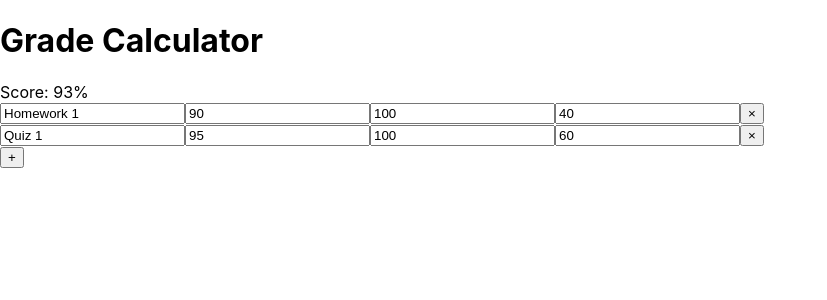
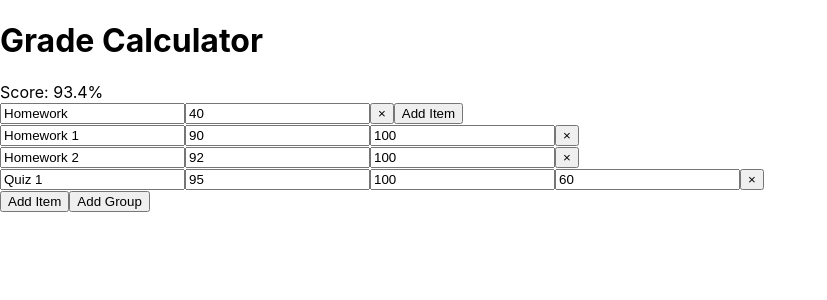
Before and after one commit to brentnequin/course-grade-calculator, a React (Create React App) app: page / in a window 1280 px wide. Shown: the top 300 px of the page, without its empty margins (0-827 px from the left). Built offline with nearby package versions, Linux system fonts and the light colour scheme.

Commit message:
finished functionality

```diff
--- a/src/Components/GradeCalculator.js
+++ b/src/Components/GradeCalculator.js
@@ -1,34 +1,64 @@
 import React from "react";
+import Group from "./Group";
 import Item from "./Item";
 import Score from "./Score";
+
+function isGroup(item) {
+    return "groupList" in item;
+}
 
 export default class GradeCalculator extends React.Component {
     constructor(props) {
         super(props);
-        this.state = {
-            itemList: [
+
+        let itemList = [
             {
+                id: 0,
+                groupList: [
+                    {
+                        id: 0,
                         itemName: "Homework 1",
                         itemScore: "90",
                         itemScoreMax: "100",
-                    itemWeight: "40"
                     },
                     {
+                        id: 1,
+                        itemName: "Homework 2",
+                        itemScore: "92",
+                        itemScoreMax: "100",
+                    }
+                ],
+                groupName: "Homework",
+                groupWeight: "40"
+            },
+            {
+                id: 1,
                 itemName: "Quiz 1",
                 itemScore: "95",
                 itemScoreMax: "100",
                 itemWeight: "60"
             }
-            ],
+        ]
+        if (JSON.parse(localStorage.getItem('itemList')))
+            itemList = JSON.parse(localStorage.getItem('itemList'));
+
+        this.state = {
+            itemList: itemList,
             score: 0
         };
-        this.onClickAddButton = this.onClickAddButton.bind(this);
-        //this.onChangeInput = this.onChangeInput.bind(this);
+        this.onClickAddItemButton = this.onClickAddItemButton.bind(this);
+        this.onClickAddGroupButton = this.onClickAddGroupButton.bind(this);
     }
 
-    calculateScore() {
-        return this.state.itemList.reduce((score, item) => {
-                if (item.itemName === "" || item.itemScore === "" || item.itemScoreMax === "" || item.itemWeight === "")
+    calculateScore(list) {
+        return list.reduce((score, item) => {
+                if (isGroup(item)) {
+                    if (item.groupName === "" || item.groupWeight === "")
+                        return score;
+                    else
+                        return this.calculateGroupScore(item);
+                }
+                else if (item.itemName === "" || item.itemScore === "" || item.itemScoreMax === "" || item.itemWeight === "")
                     return score; // if an item has any empty fields, do not include in computation
                 else
                     return score + (item.itemScore / item.itemScoreMax) * (item.itemWeight / 100);
@@ -36,24 +66,37 @@ export default class GradeCalculator extends React.Component {
         );
     }
 
+    calculateGroupScore(group) {
+        return group.groupList.reduce((score, item) => {
+            if (item.itemName === "" || item.itemScore === "" || item.itemScoreMax === "")
+                return score; // if an item has any empty fields, do not include in computation
+            else
+                return score + (item.itemScore / item.itemScoreMax) * (group.groupWeight / group.groupList.length / 100);
+        }, 0
+    );}
+
     componentDidMount() {
-        this.setState({score: this.calculateScore()});
+        if (JSON.parse(localStorage.getItem('itemList'))) {
+            let itemList = JSON.parse(localStorage.getItem('itemList'));
+            this.setState({itemList: itemList});
+        }
+        this.setState({score: this.calculateScore(this.state.itemList)});
     }
 
-    componentDidUpdate(prevProp, prevState) {
-        const score = this.calculateScore();
-        const itemList = this.state.itemList;
-        if (prevState.score !== score)
-            this.setState({score: score});
-        if (prevState.itemList !== itemList)
-            this.setState({itemList: itemList});
+    componentDidUpdate() {
+        localStorage.setItem('itemList', JSON.stringify(this.state.itemList));
     }
 
-
-    onClickAddButton(e) {
+    onClickAddItemButton(e) {
         let itemList = this.state.itemList;
+        let id;
+        if (itemList.length === 0)
+            id = 0;
+        else
+            id = itemList[itemList.length - 1].id + 1;
         this.setState({
             itemList: [...itemList, {
+                id: id,
                 itemName: "",
                 itemScore: "",
                 itemScoreMax: "",
@@ -62,11 +105,57 @@ export default class GradeCalculator extends React.Component {
         });
     }
 
+    onClickAddGroupButton(e) {
+        let itemList = this.state.itemList;
+        let id;
+        if (itemList.length === 0)
+            id = 0;
+        else
+            id = itemList[itemList.length - 1].id + 1;
+        this.setState({
+            itemList: [...itemList, {
+                id: id,
+                groupList: [
+                    {
+                        id: 0,
+                        itemName: "",
+                        itemScore: "",
+                        itemScoreMax: "",
+                    },
+                ],
+                groupWeight: ""
+            },]
+        });
+    }
+
+    onClickAddGroupItemButton(GroupIndex) {
+        let list = this.state.itemList;
+        let id;
+        if (list[GroupIndex].groupList.length === 0)
+            id = 0;
+        else
+            id = list[GroupIndex].groupList[list[GroupIndex].groupList.length - 1].id + 1;
+        list[GroupIndex].groupList.splice(list[GroupIndex].groupList.length, 0, {
+            id: id,
+            itemName: "",
+            itemScore: "",
+            itemScoreMax: "",
+        });
+        this.setState({itemList: list});
+    }
+
     onClickDeleteButton(index) {
         let itemList = this.state.itemList;
         itemList.splice(index, 1);
         this.setState({itemList: itemList});
-        console.log(index);
+        this.setState({score: this.calculateScore(itemList)})
+    }
+
+    onClickDeleteButtonGroupItem(GroupIndex, ItemIndex) {
+        let list = this.state.itemList;
+        list[GroupIndex].groupList.splice(ItemIndex, 1);
+        this.setState({itemList: list});
+        this.setState({score: this.calculateScore(list)})
     }
 
     onChangeInput(index, itemProp, newValue) {
@@ -74,14 +163,37 @@ export default class GradeCalculator extends React.Component {
         let item = {...itemList[index]};
         item[itemProp] = newValue;
         itemList[index] = item;
-        this.setState({itemList});
+        this.setState({itemList: itemList});
+        this.setState({score: this.calculateScore(itemList)})
+    }
+
+    onChangeInputGroupItem(groupIndex, itemIndex, itemProp, newValue) {
+        let list = [...this.state.itemList];
+        let item = {...list[groupIndex].groupList[itemIndex]};
+        item[itemProp] = newValue;
+        list[groupIndex].groupList[itemIndex] = item;
+        this.setState({itemList: list});
+        this.setState({score: this.calculateScore(list)})
     }
 
     render() {
-        const items = this.state.itemList.map((item, i) =>
-            <Item
-                key={i}
-                index={i}
+        const items = this.state.itemList.map((item) => {
+            if (isGroup(item))
+                return <Group
+                    key={item.id}
+                    index={item.id}
+                    list={item.groupList}
+                    groupName={item.groupName}
+                    groupWeight={item.groupWeight}
+                    onChangeInput={this.onChangeInput.bind(this)}
+                    onClickDeleteButton={this.onClickDeleteButton.bind(this)}
+                    onChangeInputGroupItem={this.onChangeInputGroupItem.bind(this)}
+                    onClickAddGroupItemButton={this.onClickAddGroupItemButton.bind(this)}
+                    onClickDeleteButtonGroupItem={this.onClickDeleteButtonGroupItem.bind(this)}
+                />
+            return <Item
+                key={item.id}
+                index={item.id}
                 itemName={item.itemName}
                 itemScore={item.itemScore}
                 itemScoreMax={item.itemScoreMax}
@@ -89,12 +201,13 @@ export default class GradeCalculator extends React.Component {
                 onChangeInput={this.onChangeInput.bind(this)}
                 onClickDeleteButton={this.onClickDeleteButton.bind(this)}
             />
-        );
+        });
         return (
             <div>
                 <Score score={this.state.score} />
                 <div>{items}</div>
-                <button onClick={this.onClickAddButton}>+</button>
+                <button onClick={this.onClickAddItemButton}>Add Item</button>
+                <button onClick={this.onClickAddGroupButton}>Add Group</button>
             </div>
         );
     }
--- /dev/null
+++ b/src/Components/Group.js
@@ -0,0 +1,40 @@
+import React from "react";
+import GroupItem from "./GroupItem";
+
+export default class Group extends React.Component {
+    render() {
+        const items = this.props.list.map((item, i) =>
+            <GroupItem
+                key={item.id} // random number between 0 and 9999
+                index={i}
+                groupIndex={this.props.index}
+                itemName={item.itemName}
+                itemScore={item.itemScore}
+                itemScoreMax={item.itemScoreMax}
+                onChangeInputGroupItem={this.props.onChangeInputGroupItem.bind(this)}
+                onClickDeleteButtonGroupItem={this.props.onClickDeleteButtonGroupItem.bind(this)}
+            />
+        );
+        return (
+            <div>
+                <input
+                    name="groupName"
+                    type="text"
+                    defaultValue={this.props.groupName}
+                    placeholder="Group Name"
+                    onChange={e => {this.props.onChangeInput(this.props.index, e.target.name, e.target.value)} }
+                />
+                <input
+                    name="groupWeight"
+                    type="number"
+                    defaultValue={this.props.groupWeight}
+                    placeholder="Group Weight"
+                    onChange={e => {this.props.onChangeInput(this.props.index, e.target.name, e.target.value)} }
+                />
+                <button onClick={() => {this.props.onClickDeleteButton(this.props.index)} }>×</button>
+                <button onClick={() => {this.props.onClickAddGroupItemButton(this.props.index)}} >Add Item</button>
+                {items}
+            </div>
+        )
+    }
+}
--- /dev/null
+++ b/src/Components/GroupItem.js
@@ -0,0 +1,32 @@
+import React from "react";
+
+export default class GroupItem extends React.Component {
+    render() {
+        return (
+            <div>
+                <input
+                    name="itemName"
+                    type="text"
+                    defaultValue={this.props.itemName}
+                    placeholder="Item Name"
+                    onChange={e => {this.props.onChangeInputGroupItem(this.props.groupIndex, this.props.index, e.target.name, e.target.value)} }
+                />
+                <input
+                    name="itemScore"
+                    type="number"
+                    defaultValue={this.props.itemScore}
+                    placeholder="Score"
+                    onChange={e => {this.props.onChangeInputGroupItem(this.props.groupIndex, this.props.index, e.target.name, e.target.value)} }
+                />
+                <input
+                    name="itemScoreMax"
+                    type="number"
+                    defaultValue={this.props.itemScoreMax}
+                    placeholder="Max"
+                    onChange={e => {this.props.onChangeInputGroupItem(this.props.groupIndex, this.props.index, e.target.name, e.target.value)} }
+                />
+                <button onClick={() => {this.props.onClickDeleteButtonGroupItem(this.props.index)} }>×</button>
+            </div>
+        );
+    }
+}
```
Lines whose indentation alone changed are shown as unchanged.
